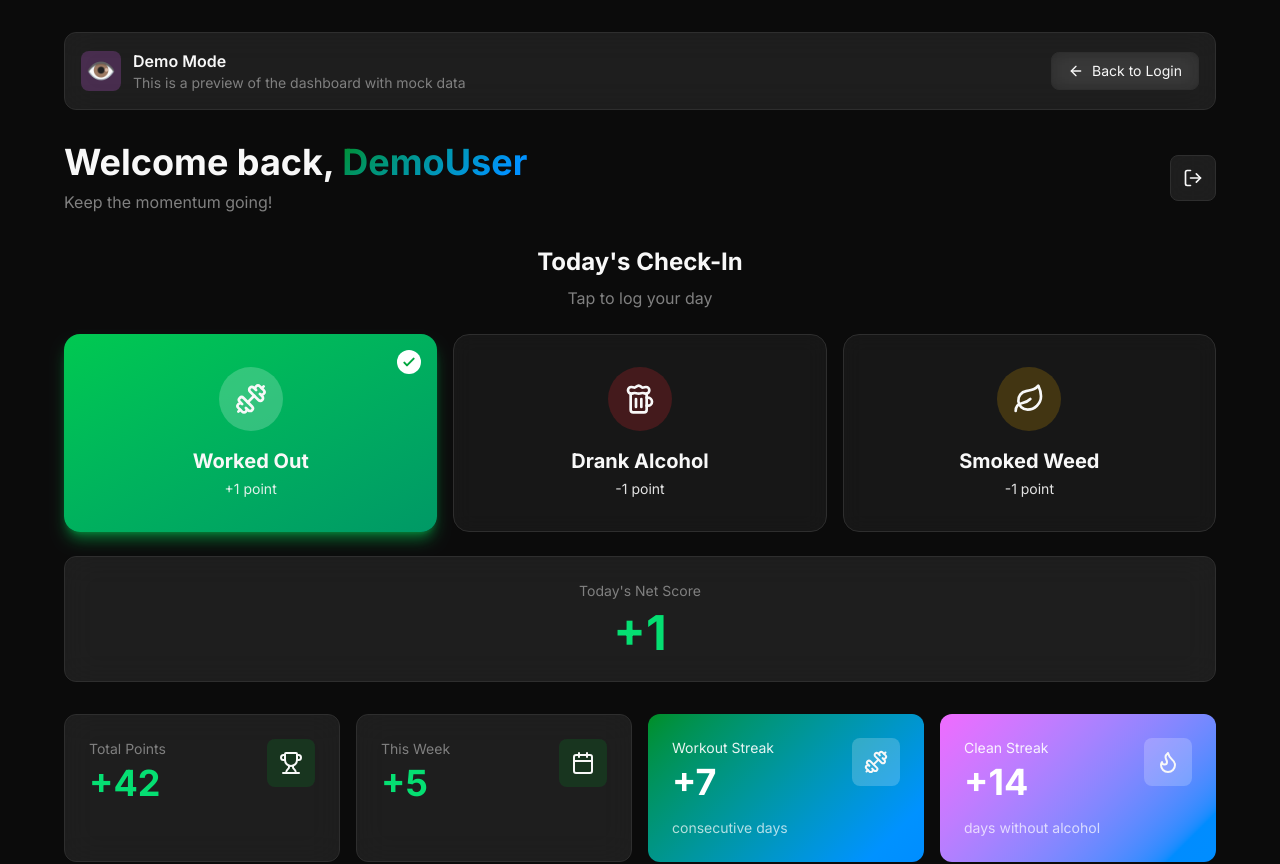
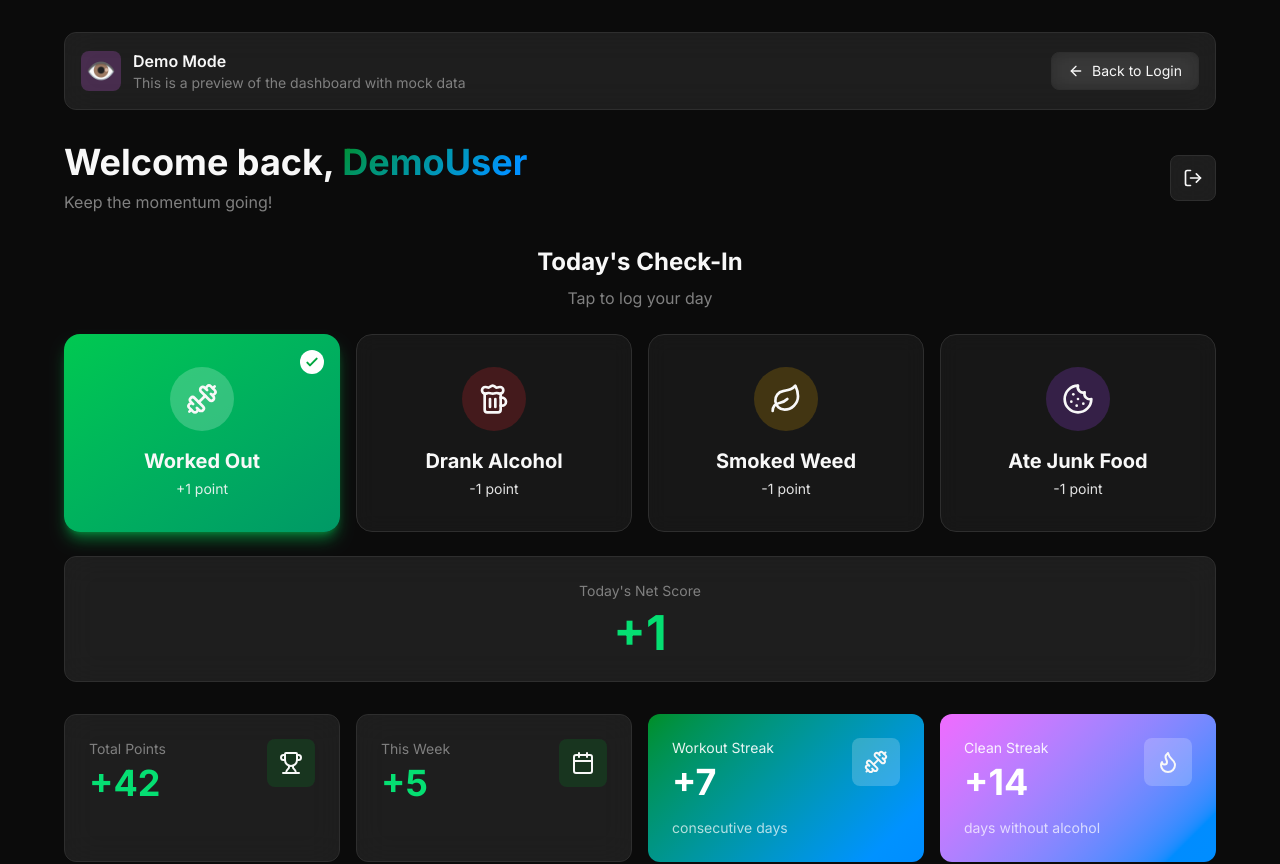
Before and after one commit to christianwebtec/habit-tracker, a Next.js app: page /demo in a window 1280 px wide. Shown: the top 864 px of the page. Built offline with nearby package versions, Linux system fonts and the light colour scheme.

Commit message:
Add junk food tracking feature

```diff
--- a/src/app/dashboard/DashboardClient.tsx
+++ b/src/app/dashboard/DashboardClient.tsx
@@ -62,7 +62,7 @@ export default function DashboardClient({
         setStats(newStats);
     }, [logs, user.id, profile]);
 
-    const handleLogUpdate = async (workedOut: boolean, drankAlcohol: boolean, smokedWeed: boolean) => {
+    const handleLogUpdate = async (workedOut: boolean, drankAlcohol: boolean, smokedWeed: boolean, ateJunkFood: boolean) => {
         const today = new Date().toISOString().split('T')[0];
 
         const { data, error } = await supabase
@@ -73,6 +73,7 @@ export default function DashboardClient({
                 worked_out: workedOut,
                 drank_alcohol: drankAlcohol,
                 smoked_weed: smokedWeed,
+                ate_junk_food: ateJunkFood,
                 updated_at: new Date().toISOString(),
             }, {
                 onConflict: 'user_id,date'
@@ -154,6 +155,7 @@ export default function DashboardClient({
                     initialWorkedOut={todayLog?.worked_out || false}
                     initialDrankAlcohol={todayLog?.drank_alcohol || false}
                     initialSmokedWeed={todayLog?.smoked_weed || false}
+                    initialAteJunkFood={todayLog?.ate_junk_food || false}
                     onUpdate={handleLogUpdate}
                 />
 
--- a/src/app/demo/page.tsx
+++ b/src/app/demo/page.tsx
@@ -22,6 +22,7 @@ export default function DemoPage() {
     const [workedOut, setWorkedOut] = useState(true);
     const [drankAlcohol, setDrankAlcohol] = useState(false);
     const [smokedWeed, setSmokedWeed] = useState(false);
+    const [ateJunkFood, setAteJunkFood] = useState(false);
     const [timeframe, setTimeframe] = useState<TimeFrame>('weekly');
 
     // Mock data
@@ -80,10 +81,11 @@ export default function DemoPage() {
         { id: '2', name: 'Weekend Warriors', invite_code: 'XYZ789' },
     ];
 
-    const handleUpdate = async (worked: boolean, drank: boolean, weed: boolean) => {
+    const handleUpdate = async (worked: boolean, drank: boolean, weed: boolean, junk: boolean) => {
         setWorkedOut(worked);
         setDrankAlcohol(drank);
         setSmokedWeed(weed);
+        setAteJunkFood(junk);
         // Simulate async operation
         await new Promise(resolve => setTimeout(resolve, 500));
     };
@@ -136,6 +138,7 @@ export default function DemoPage() {
                     initialWorkedOut={workedOut}
                     initialDrankAlcohol={drankAlcohol}
                     initialSmokedWeed={smokedWeed}
+                    initialAteJunkFood={ateJunkFood}
                     onUpdate={handleUpdate}
                 />
 
--- a/src/app/history/page.tsx
+++ b/src/app/history/page.tsx
@@ -5,7 +5,7 @@ import { useRouter } from 'next/navigation';
 import { createClient } from '@/lib/supabase/client';
 import { DailyLog } from '@/lib/types';
 import { motion } from 'framer-motion';
-import { Calendar, Dumbbell, Beer, Leaf, ArrowLeft, Save } from 'lucide-react';
+import { Calendar, Dumbbell, Beer, Leaf, Cookie, ArrowLeft, Save } from 'lucide-react';
 import { format, subDays, startOfMonth, endOfMonth, eachDayOfInterval } from 'date-fns';
 
 export default function HistoryPage() {
@@ -13,7 +13,7 @@ export default function HistoryPage() {
     const supabase = createClient();
     const [logs, setLogs] = useState<DailyLog[]>([]);
     const [selectedDate, setSelectedDate] = useState<string | null>(null);
-    const [editLog, setEditLog] = useState<{ worked_out: boolean; drank_alcohol: boolean; smoked_weed: boolean } | null>(null);
+    const [editLog, setEditLog] = useState<{ worked_out: boolean; drank_alcohol: boolean; smoked_weed: boolean; ate_junk_food: boolean } | null>(null);
     const [loading, setLoading] = useState(true);
     const [saving, setSaving] = useState(false);
 
@@ -50,6 +50,7 @@ export default function HistoryPage() {
             worked_out: log?.worked_out || false,
             drank_alcohol: log?.drank_alcohol || false,
             smoked_weed: log?.smoked_weed || false,
+            ate_junk_food: log?.ate_junk_food || false,
         });
     };
 
@@ -68,6 +69,7 @@ export default function HistoryPage() {
                 worked_out: editLog.worked_out,
                 drank_alcohol: editLog.drank_alcohol,
                 smoked_weed: editLog.smoked_weed,
+                ate_junk_food: editLog.ate_junk_food,
                 updated_at: new Date().toISOString(),
             }, {
                 onConflict: 'user_id,date'
@@ -94,7 +96,7 @@ export default function HistoryPage() {
         return logs.find(log => log.date === dateStr);
     };
 
-    const netPoints = editLog ? (editLog.worked_out ? 1 : 0) + (editLog.drank_alcohol ? -1 : 0) + (editLog.smoked_weed ? -1 : 0) : 0;
+    const netPoints = editLog ? (editLog.worked_out ? 1 : 0) + (editLog.drank_alcohol ? -1 : 0) + (editLog.smoked_weed ? -1 : 0) + (editLog.ate_junk_food ? -1 : 0) : 0;
 
     return (
         <div className="min-h-screen p-4 md:p-8">
@@ -165,6 +167,11 @@ export default function HistoryPage() {
                                                     <Leaf className="w-3 h-3 text-yellow-500" />
                                                 </div>
                                             )}
+                                            {log?.ate_junk_food && (
+                                                <div className="w-5 h-5 bg-purple-500/20 rounded flex items-center justify-center" title="Ate Junk Food">
+                                                    <Cookie className="w-3 h-3 text-purple-400" />
+                                                </div>
+                                            )}
                                         </div>
                                         {log && (
                                             <div className={`text-sm font-semibold mt-2 ${log.net_points > 0 ? 'text-green-400' :
@@ -191,7 +198,7 @@ export default function HistoryPage() {
                             Edit {format(new Date(selectedDate), 'MMMM d, yyyy')}
                         </h3>
 
-                        <div className="grid grid-cols-1 md:grid-cols-3 gap-4 mb-6">
+                        <div className="grid grid-cols-1 md:grid-cols-2 lg:grid-cols-4 gap-4 mb-6">
                             {/* Workout Toggle */}
                             <button
                                 onClick={() => setEditLog({ ...editLog, worked_out: !editLog.worked_out })}
@@ -251,6 +258,26 @@ export default function HistoryPage() {
                                     </div>
                                 </div>
                             </button>
+
+                            {/* Junk Food Toggle */}
+                            <button
+                                onClick={() => setEditLog({ ...editLog, ate_junk_food: !editLog.ate_junk_food })}
+                                className={`
+                                    rounded-xl p-4 transition-all
+                                    ${editLog.ate_junk_food
+                                        ? 'bg-gradient-to-br from-purple-500 to-pink-600'
+                                        : 'glass hover:glass-strong'
+                                    }
+                                `}
+                            >
+                                <div className="flex flex-col items-center gap-2 text-center">
+                                    <Cookie className="w-6 h-6" />
+                                    <div>
+                                        <div className="font-semibold">Junk Food</div>
+                                        <div className="text-xs opacity-90">-1 point</div>
+                                    </div>
+                                </div>
+                            </button>
                         </div>
 
                         {/* Net Score */}
--- a/src/components/DailyCheckIn.tsx
+++ b/src/components/DailyCheckIn.tsx
@@ -2,54 +2,62 @@
 
 import { useState } from 'react';
 import { motion } from 'framer-motion';
-import { Dumbbell, Beer, Leaf } from 'lucide-react';
+import { Dumbbell, Beer, Leaf, Cookie } from 'lucide-react';
 
 interface DailyCheckInProps {
     initialWorkedOut: boolean;
     initialDrankAlcohol: boolean;
     initialSmokedWeed: boolean;
-    onUpdate: (workedOut: boolean, drankAlcohol: boolean, smokedWeed: boolean) => Promise<void>;
+    initialAteJunkFood: boolean;
+    onUpdate: (workedOut: boolean, drankAlcohol: boolean, smokedWeed: boolean, ateJunkFood: boolean) => Promise<void>;
 }
 
 export default function DailyCheckIn({
     initialWorkedOut,
     initialDrankAlcohol,
     initialSmokedWeed,
+    initialAteJunkFood,
     onUpdate,
 }: DailyCheckInProps) {
     const [workedOut, setWorkedOut] = useState(initialWorkedOut);
     const [drankAlcohol, setDrankAlcohol] = useState(initialDrankAlcohol);
     const [smokedWeed, setSmokedWeed] = useState(initialSmokedWeed);
+    const [ateJunkFood, setAteJunkFood] = useState(initialAteJunkFood);
     const [isUpdating, setIsUpdating] = useState(false);
 
-    const netPoints = (workedOut ? 1 : 0) + (drankAlcohol ? -1 : 0) + (smokedWeed ? -1 : 0);
+    const netPoints = (workedOut ? 1 : 0) + (drankAlcohol ? -1 : 0) + (smokedWeed ? -1 : 0) + (ateJunkFood ? -1 : 0);
 
-    const handleToggle = async (type: 'workout' | 'alcohol' | 'weed') => {
+    const handleToggle = async (type: 'workout' | 'alcohol' | 'weed' | 'junkfood') => {
         setIsUpdating(true);
 
         const newWorkedOut = type === 'workout' ? !workedOut : workedOut;
         const newDrankAlcohol = type === 'alcohol' ? !drankAlcohol : drankAlcohol;
         const newSmokedWeed = type === 'weed' ? !smokedWeed : smokedWeed;
+        const newAteJunkFood = type === 'junkfood' ? !ateJunkFood : ateJunkFood;
 
         // Optimistic update
         if (type === 'workout') {
             setWorkedOut(newWorkedOut);
         } else if (type === 'alcohol') {
             setDrankAlcohol(newDrankAlcohol);
+        } else if (type === 'weed') {
+            setSmokedWeed(newSmokedWeed);
         } else {
-            setSmokedWeed(newSmokedWeed);
+            setAteJunkFood(newAteJunkFood);
         }
 
         try {
-            await onUpdate(newWorkedOut, newDrankAlcohol, newSmokedWeed);
+            await onUpdate(newWorkedOut, newDrankAlcohol, newSmokedWeed, newAteJunkFood);
         } catch (error) {
             // Revert on error
             if (type === 'workout') {
                 setWorkedOut(workedOut);
             } else if (type === 'alcohol') {
                 setDrankAlcohol(drankAlcohol);
+            } else if (type === 'weed') {
+                setSmokedWeed(smokedWeed);
             } else {
-                setSmokedWeed(smokedWeed);
+                setAteJunkFood(ateJunkFood);
             }
             console.error('Failed to update:', error);
         } finally {
@@ -64,7 +72,7 @@ export default function DailyCheckIn({
                 <p className="text-muted-foreground">Tap to log your day</p>
             </div>
 
-            <div className="grid grid-cols-1 md:grid-cols-3 gap-4">
+            <div className="grid grid-cols-1 md:grid-cols-2 lg:grid-cols-4 gap-4">
                 {/* Workout Button */}
                 <motion.button
                     whileTap={{ scale: 0.95 }}
@@ -187,6 +195,47 @@ export default function DailyCheckIn({
                         </motion.div>
                     )}
                 </motion.button>
+
+                {/* Junk Food Button */}
+                <motion.button
+                    whileTap={{ scale: 0.95 }}
+                    onClick={() => handleToggle('junkfood')}
+                    disabled={isUpdating}
+                    className={`
+            relative overflow-hidden rounded-2xl p-8
+            transition-all duration-300 ease-out
+            ${ateJunkFood
+                            ? 'bg-gradient-to-br from-purple-500 to-pink-600 shadow-lg shadow-purple-500/50'
+                            : 'glass hover:glass-strong'
+                        }
+            ${isUpdating ? 'opacity-50 cursor-not-allowed' : 'hover-lift cursor-pointer'}
+          `}
+                >
+                    <div className="flex flex-col items-center gap-4">
+                        <div className={`
+              p-4 rounded-full
+              ${ateJunkFood ? 'bg-white/20' : 'bg-purple-500/20'}
+            `}>
+                            <Cookie className="w-8 h-8" />
+                        </div>
+                        <div className="text-center">
+                            <h3 className="text-xl font-bold mb-1">Ate Junk Food</h3>
+                            <p className="text-sm opacity-90">-1 point</p>
+                        </div>
+                    </div>
+
+                    {ateJunkFood && (
+                        <motion.div
+                            initial={{ scale: 0 }}
+                            animate={{ scale: 1 }}
+                            className="absolute top-4 right-4 w-6 h-6 bg-white rounded-full flex items-center justify-center"
+                        >
+                            <svg className="w-4 h-4 text-purple-600" fill="none" viewBox="0 0 24 24" stroke="currentColor">
+                                <path strokeLinecap="round" strokeLinejoin="round" strokeWidth={3} d="M5 13l4 4L19 7" />
+                            </svg>
+                        </motion.div>
+                    )}
+                </motion.button>
             </div>
 
             {/* Net Score Display */}
--- a/src/lib/types.ts
+++ b/src/lib/types.ts
@@ -12,6 +12,7 @@ export interface DailyLog {
   worked_out: boolean;
   drank_alcohol: boolean;
   smoked_weed: boolean;
+  ate_junk_food: boolean;
   net_points: number;
   created_at: string;
   updated_at: string;
```
Also changed, not shown: 1 other file (tests, documents, lock files or other folders).
